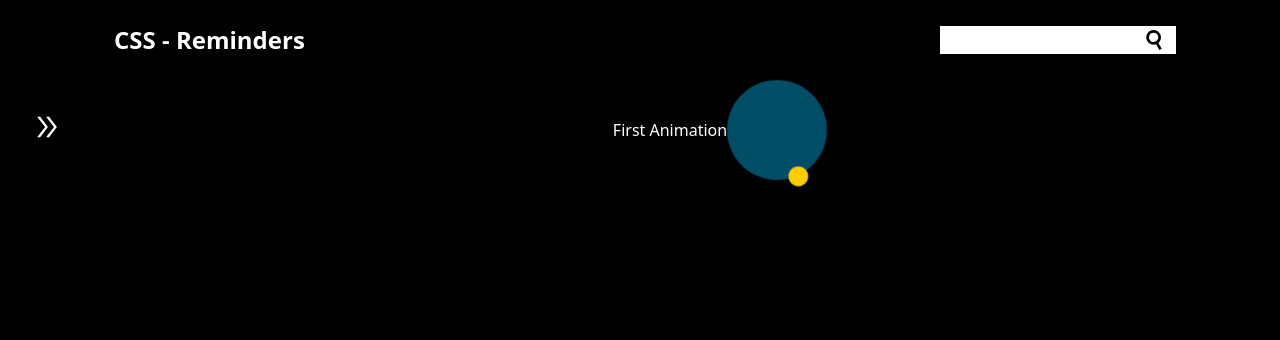
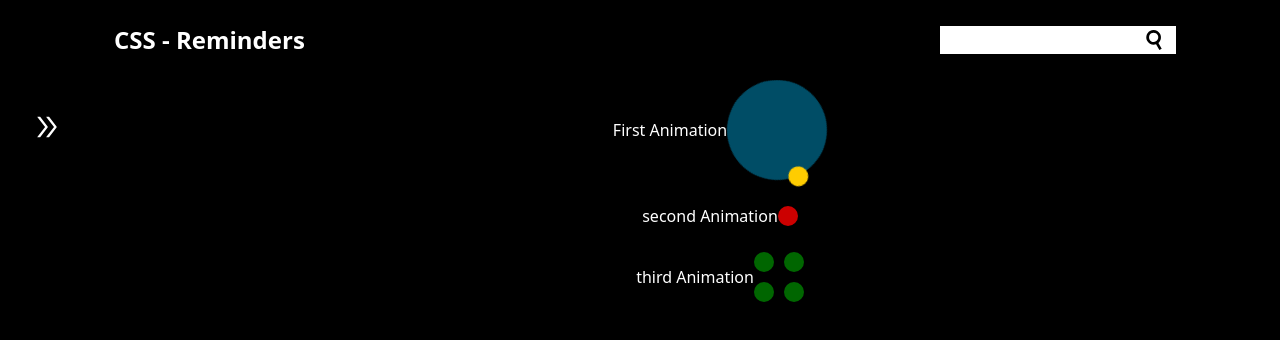
Before and after one commit to pedrosavio99/css, a React (Create React App) app: page /first_animation in a window 1280 px wide. Shown: the top 340 px of the page. Built offline with nearby package versions, Linux system fonts and the light colour scheme.

Commit message:
add animations

```diff
--- /dev/null
+++ b/src/pages/animations/hoover.jsx
@@ -0,0 +1,47 @@
+import React from "react";
+import styled, { keyframes } from "styled-components";
+
+const blinkAnimation = keyframes`
+  0% {
+    opacity: 0;
+  }
+  50% {
+    opacity: 1;
+  }
+  100% {
+    opacity: 0;
+  }
+`;
+
+export const StyledContainer = styled.div`
+  display: grid;
+  grid-template-columns: auto auto;
+  grid-gap: 10px;
+`;
+
+export const StyledDot = styled.div`
+  width: 20px;
+  height: 20px;
+  background-color: green;
+  border-radius: 50%;
+  position: relative;
+  animation: ${blinkAnimation} 1s linear infinite;
+  transition: background-color 0.3s ease;
+
+  &:hover {
+    background-color: purple;
+  }
+`;
+
+const BlinkingDotsMatrix = () => {
+  return (
+    <StyledContainer>
+      <StyledDot />
+      <StyledDot />
+      <StyledDot />
+      <StyledDot />
+    </StyledContainer>
+  );
+};
+
+export default BlinkingDotsMatrix;
--- /dev/null
+++ b/src/pages/animations/hoverBolAnimation.jsx
@@ -0,0 +1,29 @@
+import React from "react";
+import styled, { keyframes } from "styled-components";
+
+const blinkAnimation = keyframes`
+  0% {
+    opacity: 0;
+  }
+  50% {
+    opacity: 1;
+  }
+  100% {
+    opacity: 0;
+  }
+`;
+
+export const StyledAnimationBlinkingDot = styled.div`
+  width: 20px;
+  height: 20px;
+  background-color: red;
+  border-radius: 50%;
+  position: relative;
+  animation: ${blinkAnimation} 1s linear infinite;
+`;
+
+const BlinkingDot = () => {
+  return <StyledAnimationBlinkingDot />;
+};
+
+export default BlinkingDot;
--- a/src/pages/myFirstAnimation.jsx
+++ b/src/pages/myFirstAnimation.jsx
@@ -3,6 +3,8 @@ import Navbar from "../components/Navbar";
 import Sidebar from "../components/Sidebar";
 import IndexPage from "../components/indexPage";
 import { Blackdiv } from "../components/utils/backgrounds";
+import { StyledContainer, StyledDot } from "./animations/hoover";
+import { StyledAnimationBlinkingDot } from "./animations/hoverBolAnimation";
 import { StyledAnimation } from "./exemploAnimação";
 import { PageStyle } from "./index";
 
@@ -24,6 +26,19 @@ const MyfistAnimationPage = () => {
             <h1>First Animation</h1>
             <StyledAnimation />
           </div>
+          <div className="left flex items-center justify-center mt-6">
+            <h1>second Animation</h1>
+            <StyledAnimationBlinkingDot />
+          </div>
+          <div className="left flex items-center justify-center mt-6">
+            <h1>third Animation</h1>
+            <StyledContainer>
+      <StyledDot />
+      <StyledDot />
+      <StyledDot />
+      <StyledDot />
+    </StyledContainer>
+          </div>
         </PageStyle>
       </Blackdiv>
     </>
```
